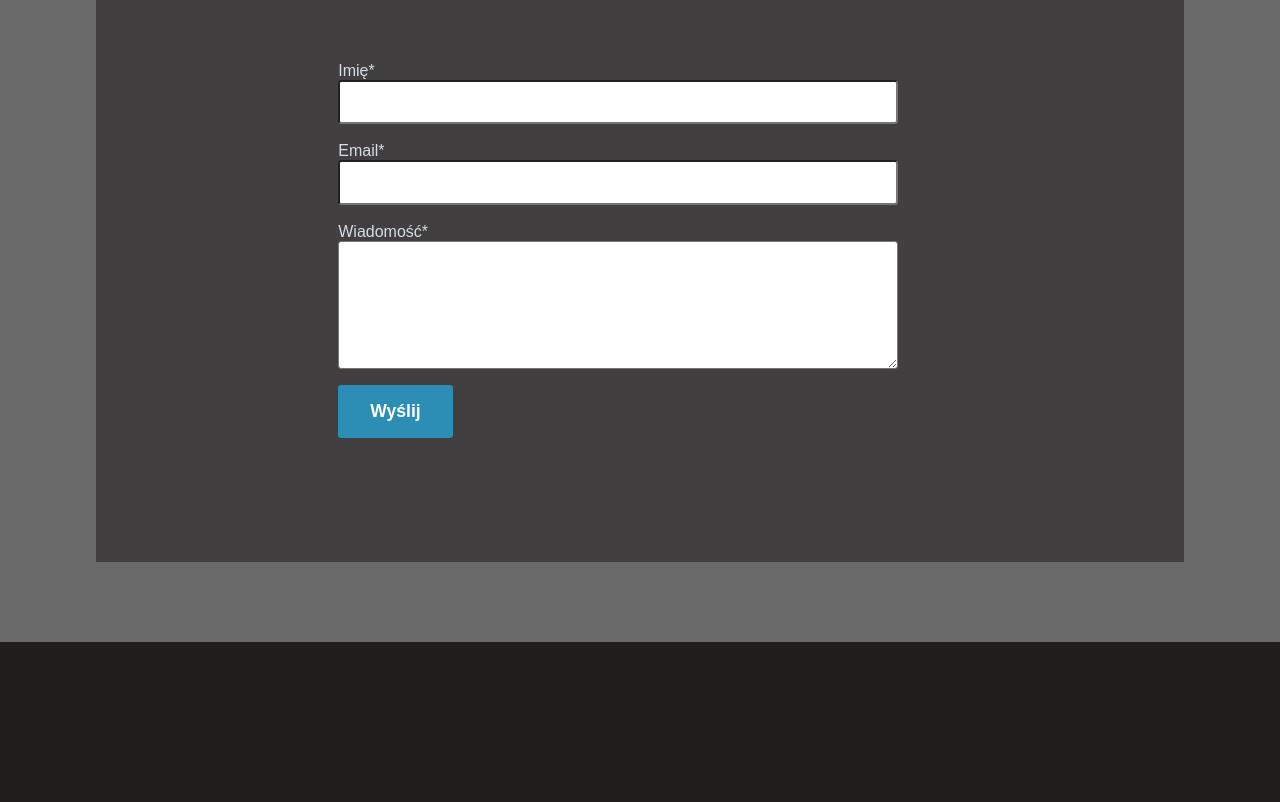
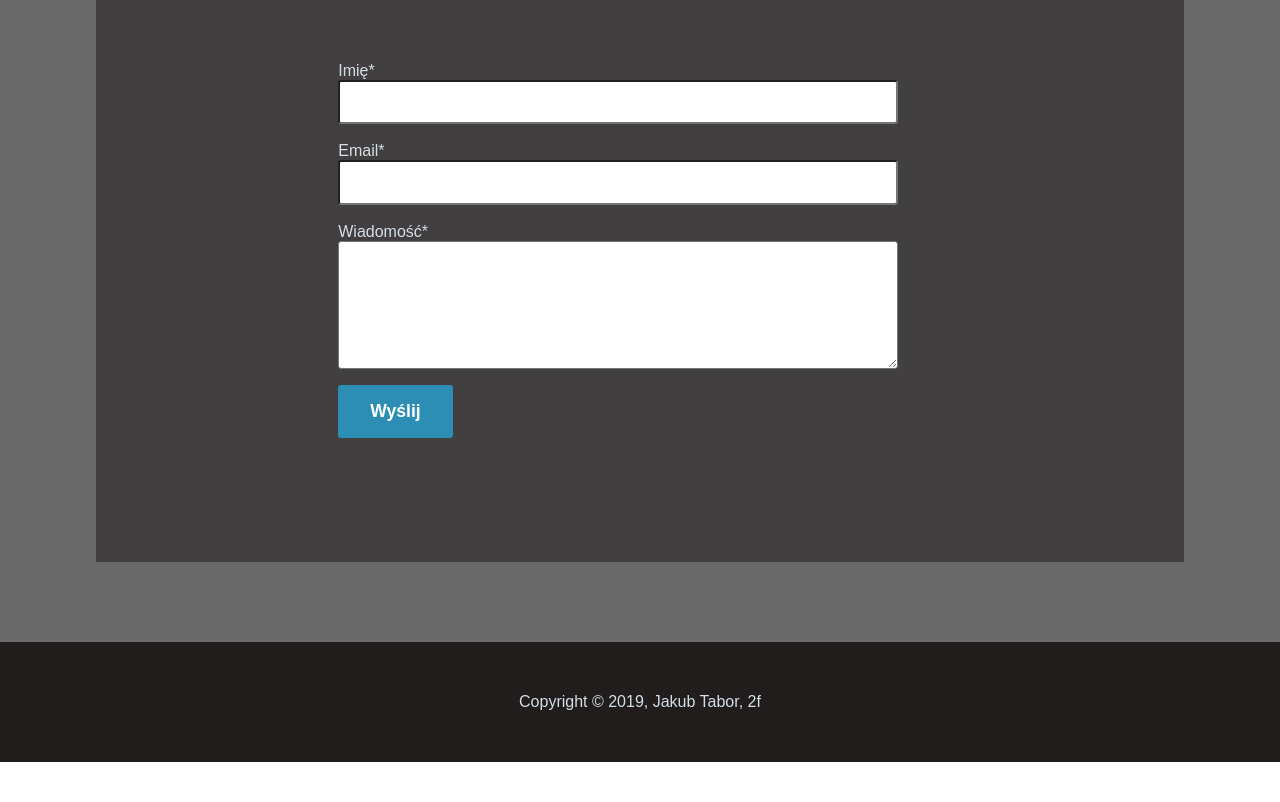
Before and after one commit to Skyzix/Car-Web, a plain HTML site: page index.html in a window 1280 px wide. Shown: the part 2558-3360 px from the top of the page. After the commit the page ends 3320 px from the top, so only its background shows below. Drawn offline with Linux system fonts and the light colour scheme.

Commit message:
Footer
dodany footer

```diff
--- a/index.html
+++ b/index.html
@@ -114,7 +114,7 @@
     </main>
     <!-- footer -->
     <footer>
-
+        Copyright © 2019, Jakub Tabor, 2f
     </footer>
 
 </body>
--- a/style.css
+++ b/style.css
@@ -181,7 +181,7 @@ td:nth-child(1){
 }
 .galeria > img{
     width: 24vw;
-    height: 26vh;
+    height: 27vh;
 }
 
 .galeria > img:hover{
@@ -277,9 +277,10 @@ label{
 
 footer{
     width: 100vw;
-    height: 20vh;
+    height: 15vh;
     background-color: #211D1C;
     display: flex;
     justify-content: center;
     align-items: center;
+    font-family:sans-serif;
 }
```
